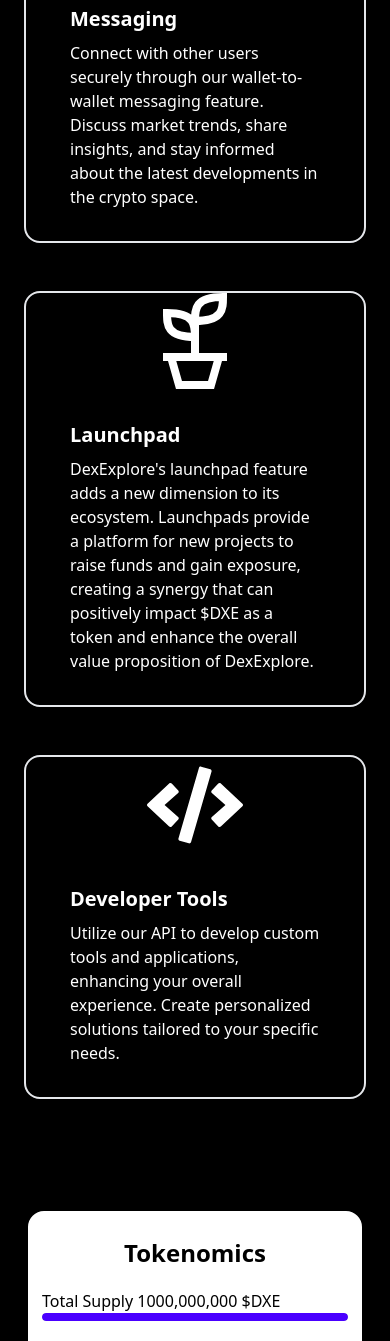
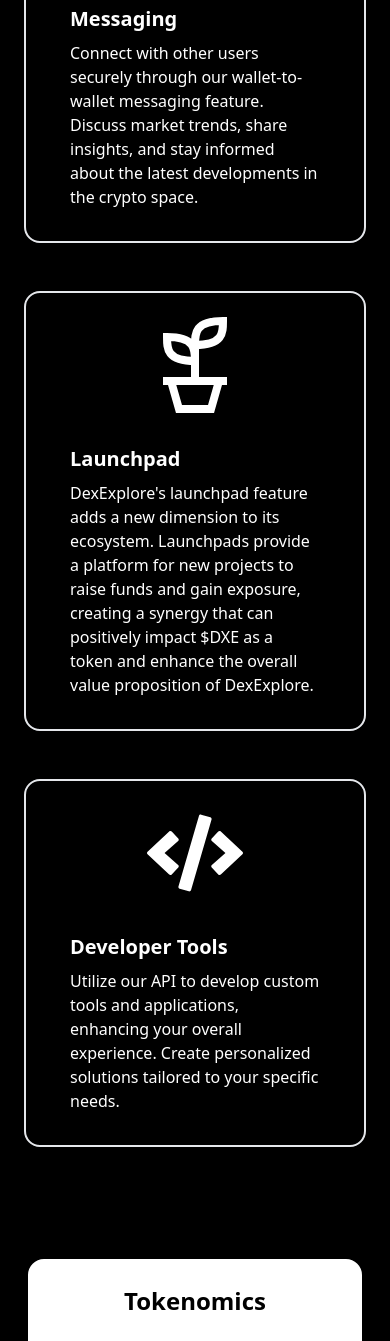
Before and after one commit to ronypk999/dexexplorer, a React (Vite) app: page / in a window 390 px wide. Shown: the part 4509-5850 px from the top of the page. Built offline with nearby package versions, Linux system fonts and the light colour scheme.

Commit message:
fixed cards

```diff
--- a/src/components/tokenInfo/TokenInfo.jsx
+++ b/src/components/tokenInfo/TokenInfo.jsx
@@ -132,7 +132,7 @@
             })}
           </div>
           <div className="py-12 px-3 md:px-6 space-y-12">
-            <div className="card border-2 px-3 md:px-6 lg:items-center lg:card-side bg-black  shadow-xl">
+            <div className="card pt-6 lg:pt-0 border-2 px-3 md:px-6 lg:items-center lg:card-side bg-black  shadow-xl">
               <figure>
                 <div>
                   <GrGrow className="text-8xl"></GrGrow>
@@ -150,7 +150,7 @@
                 </p>
               </div>
             </div>
-            <div className="card border-2 px-3 md:px-6 lg:items-center lg:card-side bg-black  shadow-xl">
+            <div className="card pt-6 lg:pt-0 border-2 px-3 md:px-6 lg:items-center lg:card-side bg-black  shadow-xl">
               <figure>
                 <div>
                   <FaCode className="text-8xl"></FaCode>
--- a/src/components/tokenInfo/tokenCard/TokenCard2.jsx
+++ b/src/components/tokenInfo/tokenCard/TokenCard2.jsx
@@ -3,7 +3,7 @@
   const { name, description, icon } = tokenInfo;
   return (
     <>
-      <div className="card border-2 pt-6 md:pt-0 px-3 md:px-6 lg:items-center lg:card-side bg-black  shadow-xl">
+      <div className="card border-2 pt-6 lg:pt-0 px-3 md:px-6 lg:items-center lg:card-side bg-black  shadow-xl">
         <figure>
           <div>{icon}</div>
         </figure>
```
